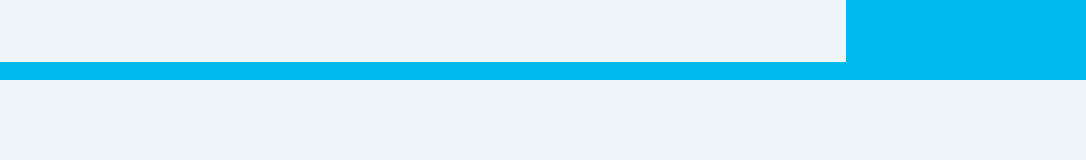
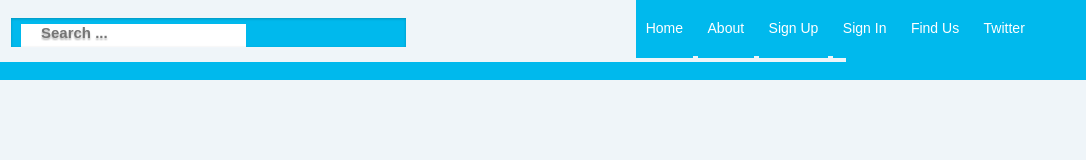
Before and after one commit to Niall-Typhoon-Ryan/Social-Network, a plain HTML site: page index.html in a window 1280 px wide. Shown: the full height of the page, 194-1280 px from the left. Drawn offline with Linux system fonts and the light colour scheme.

Commit message:
Added SearchBox and Menu

```diff
--- a/css/style.css
+++ b/css/style.css
@@ -33,3 +33,89 @@
     width: 150px;
     height: 38px;
 }
+.search_box{
+    background-color: #00B9ED;
+    position: absolute;
+    top: 18px;
+    margin-left: 165px;
+
+}
+#search input[type="text"]{
+    background: url("../img/searchIconLight.jpg") no-repeat 10px 6px #00b9ed;
+    outline:none;
+    border: 0 none;
+    font: bold 15px Arial,Helvetica,Sans-serif;
+    width: 350px;
+    padding: 6px 15px 6px 30px;
+    text-shadow: 0 2px 2px rgba(0, 0, 0, 0.3);
+    -webkit-box-shadow:0 1px 0 rgba(255,255,255,0.1), 0 1px 3px rgba(0,0,0,0.2)inset;
+    -moz-box-shadow:0 1px 0 rgba(255,255,255,0.1), 0 1px 3px rgba(0,0,0,0.2) inset;
+    box-shadow: 0 1px 0 rgba(255,255,255,0.1),0 1px 3px rgba(0,0,0,0.2)inset;
+    -webkit-transition: all 0.7s ease 0s;
+    -moz-transition: all 0.7s ease 0s;
+    -o-transition: all 0.7s ease 0s;
+    transition: all 0.7s ease 0s;
+
+}
+#search input[type="text"]:focus{
+    background:url("../img/searchIconDark.png") no-repeat 10px 6px #fcfcfc;
+    color: #6a6f75;
+    width: 350px;
+    -webkit-box-shadow:0 1px 0 rgba(255,255,255,0.1),0 1px 0 rgba(0,0,0,0.9)inset;
+    -moz-box-shadow: 0 1px 0 rgba(255,255,255,0.1),0 1px 0 rgba(0,0,0,0.9)inset;
+    box-shadow:0 1px 0 rgba(255,255,255,0.1),0 1px 0 rgba(0,0,0,0.9)inset;
+    text-shadow: 0 2px 3px rgba(0,0,0,0.1);
+
+}
+
+@media screen and (max-width: 1280px){
+    #menu {
+        background-color: #00b9ed;
+        position: absolute;
+        top: 0px;
+        right: 0px;
+        height: 37px;
+        padding-top: 19px;
+        margin-right: 4%;
+
+    }
+    #menu{
+        background-color: #00b9ed;
+        position: absolute;
+        top: 0px;
+        right: 0px;
+        height: 37px;
+        padding-top: 19px;
+        margin-right: 4%;
+    }
+}
+    #menu a{
+        top: 40px;
+        color: #FFFFFF;
+        text-decoration: none;
+        font-size: 14px;
+        background-color: #00B9ED;
+        background-repeat: no-repeat;
+        padding-top: 19px;
+        padding-bottom: 22px;
+        padding-left: 10px;
+        padding-right: 10px;
+
+    }
+#menu a:hover {
+    color: #FFFFFF;
+    text-decoration: none;
+    font-size: 14px;
+    background-color:rgba(0,0,0,0.1);
+    background-repeat: no-repeat;
+    padding-top: 19px;
+    padding-bottom: 12px;
+    padding-left: 10px;
+    padding-right: 10px;
+
+
+
+
+
+
+}
--- a/index.html
+++ b/index.html
@@ -12,6 +12,20 @@
                     <img src="./img/BuddyLogoOnly.jpg"/>
 
                 </div>
+                <div class="search_box">
+                    <form action="search.php" method="GET" id="search">
+                        <input type="text" name="q" size="60" placeholder="Search ..."/>
+                    </form>
+
+                </div>
+                <div id="menu">
+                    <a href="#" />Home</a>
+                    <a href="#" />About</a>
+                    <a href="#" />Sign Up</a>
+                    <a href="#" />Sign In</a>
+                    <a href="#" />Find Us</a>
+                    <a href="#" />Twitter</a>
+                </div>
            </div>
        </div>
 
```
Also changed, not shown: img/searchIconDark.png (added), img/searchIconLight.jpg (added).
